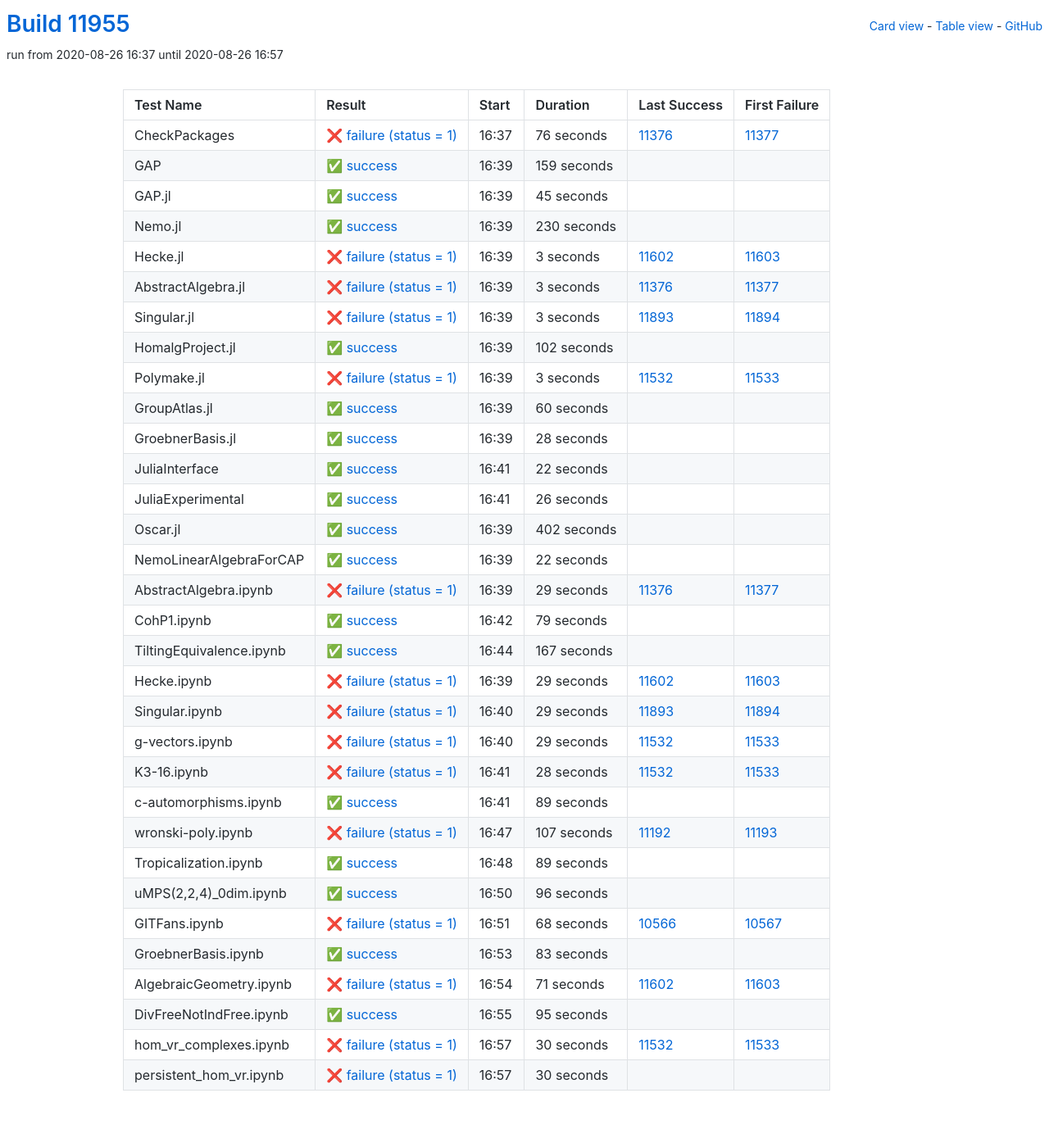
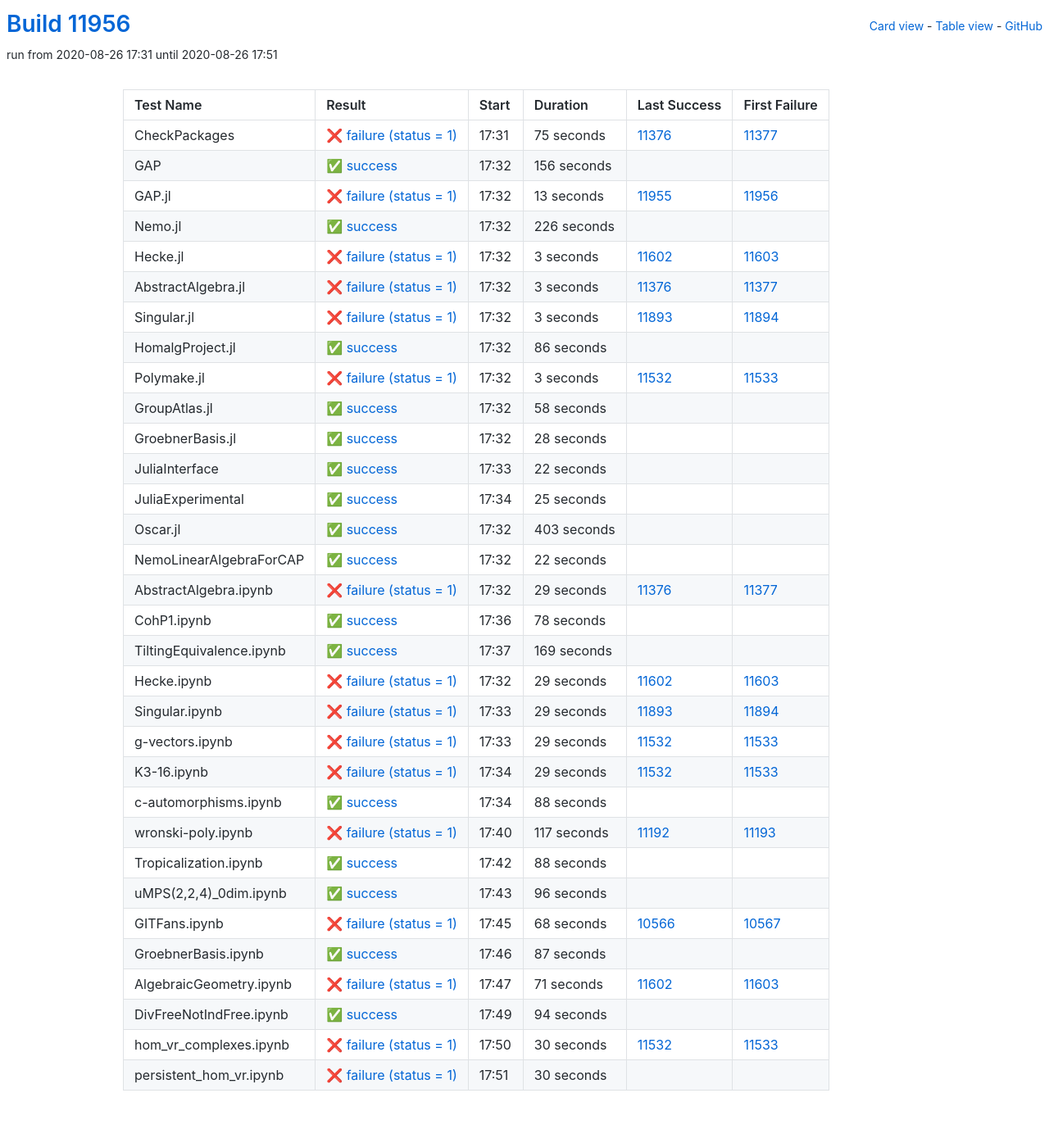
Before and after one commit to oscar-system/oscar-ci-status, a Jekyll site: the page built from table.html, in a window 1280 px wide. Shown: the whole page at 82% size. Built offline with Jekyll 4.4.1, drawn with Linux system fonts in a browser that asks for light colours.

Commit message:
Build #11956

```diff
--- a/_data/ci.yml
+++ b/_data/ci.yml
@@ -1,6 +1,6 @@
 ---
-build: 11955
-build_url: https://oscarci.mathematik.uni-kl.de/job/oscar/11955/
+build: 11956
+build_url: https://oscarci.mathematik.uni-kl.de/job/oscar/11956/
 job: oscar
 organization: oscar-system
 repo: oscar-ci-status
@@ -8,56 +8,56 @@
 tests:
 - name: CheckPackages
   id: checkpackages
-  log: https://oscarci.mathematik.uni-kl.de/job/oscar/11955/artifact/logs/build-11955/CheckPackages.log
-  start: 2020-08-26 16:37
+  log: https://oscarci.mathematik.uni-kl.de/job/oscar/11956/artifact/logs/build-11956/CheckPackages.log
+  start: 2020-08-26 17:31
   success: false
   exitcode: 1
   status: failure
-  duration: 76
+  duration: 75
   last_success: 11376
   last_success_url: https://oscarci.mathematik.uni-kl.de/job/oscar/11376/
   first_failure: 11377
   first_failure_url: https://oscarci.mathematik.uni-kl.de/job/oscar/11377/
 - name: GAP
   id: gap
-  log: https://oscarci.mathematik.uni-kl.de/job/oscar/11955/artifact/logs/build-11955/GAP.log
-  start: 2020-08-26 16:39
+  log: https://oscarci.mathematik.uni-kl.de/job/oscar/11956/artifact/logs/build-11956/GAP.log
+  start: 2020-08-26 17:32
   success: true
   exitcode: 0
   status: success
-  duration: 159
+  duration: 156
   last_success: false
   last_success_url:
   first_failure: false
   first_failure_url:
 - name: GAP.jl
   id: gap-jl
-  log: https://oscarci.mathematik.uni-kl.de/job/oscar/11955/artifact/logs/build-11955/GAP.jl.log
-  start: 2020-08-26 16:39
+  log: https://oscarci.mathematik.uni-kl.de/job/oscar/11956/artifact/logs/build-11956/GAP.jl.log
+  start: 2020-08-26 17:32
+  success: false
+  exitcode: 1
+  status: failure
+  duration: 13
+  last_success: 11955
+  last_success_url: https://oscarci.mathematik.uni-kl.de/job/oscar/11955/
+  first_failure: 11956
+  first_failure_url: https://oscarci.mathematik.uni-kl.de/job/oscar/11956/
+- name: Nemo.jl
+  id: nemo-jl
+  log: https://oscarci.mathematik.uni-kl.de/job/oscar/11956/artifact/logs/build-11956/Nemo.jl.log
+  start: 2020-08-26 17:32
   success: true
   exitcode: 0
   status: success
-  duration: 45
-  last_success: false
-  last_success_url:
-  first_failure: false
-  first_failure_url:
-- name: Nemo.jl
-  id: nemo-jl
-  log: https://oscarci.mathematik.uni-kl.de/job/oscar/11955/artifact/logs/build-11955/Nemo.jl.log
-  start: 2020-08-26 16:39
-  success: true
-  exitcode: 0
-  status: success
-  duration: 230
+  duration: 226
   last_success: false
   last_success_url:
   first_failure: false
   first_failure_url:
 - name: Hecke.jl
   id: hecke-jl
-  log: https://oscarci.mathematik.uni-kl.de/job/oscar/11955/artifact/logs/build-11955/Hecke.jl.log
-  start: 2020-08-26 16:39
+  log: https://oscarci.mathematik.uni-kl.de/job/oscar/11956/artifact/logs/build-11956/Hecke.jl.log
+  start: 2020-08-26 17:32
   success: false
   exitcode: 1
   status: failure
@@ -68,8 +68,8 @@
   first_failure_url: https://oscarci.mathematik.uni-kl.de/job/oscar/11603/
 - name: AbstractAlgebra.jl
   id: abstractalgebra-jl
-  log: https://oscarci.mathematik.uni-kl.de/job/oscar/11955/artifact/logs/build-11955/AbstractAlgebra.jl.log
-  start: 2020-08-26 16:39
+  log: https://oscarci.mathematik.uni-kl.de/job/oscar/11956/artifact/logs/build-11956/AbstractAlgebra.jl.log
+  start: 2020-08-26 17:32
   success: false
   exitcode: 1
   status: failure
@@ -80,8 +80,8 @@
   first_failure_url: https://oscarci.mathematik.uni-kl.de/job/oscar/11377/
 - name: Singular.jl
   id: singular-jl
-  log: https://oscarci.mathematik.uni-kl.de/job/oscar/11955/artifact/logs/build-11955/Singular.jl.log
-  start: 2020-08-26 16:39
+  log: https://oscarci.mathematik.uni-kl.de/job/oscar/11956/artifact/logs/build-11956/Singular.jl.log
+  start: 2020-08-26 17:32
   success: false
   exitcode: 1
   status: failure
@@ -92,20 +92,20 @@
   first_failure_url: https://oscarci.mathematik.uni-kl.de/job/oscar/11894/
 - name: HomalgProject.jl
   id: homalgproject-jl
-  log: https://oscarci.mathematik.uni-kl.de/job/oscar/11955/artifact/logs/build-11955/HomalgProject.jl.log
-  start: 2020-08-26 16:39
+  log: https://oscarci.mathematik.uni-kl.de/job/oscar/11956/artifact/logs/build-11956/HomalgProject.jl.log
+  start: 2020-08-26 17:32
   success: true
   exitcode: 0
   status: success
-  duration: 102
+  duration: 86
   last_success: false
   last_success_url:
   first_failure: false
   first_failure_url:
 - name: Polymake.jl
   id: polymake-jl
-  log: https://oscarci.mathematik.uni-kl.de/job/oscar/11955/artifact/logs/build-11955/Polymake.jl.log
-  start: 2020-08-26 16:39
+  log: https://oscarci.mathematik.uni-kl.de/job/oscar/11956/artifact/logs/build-11956/Polymake.jl.log
+  start: 2020-08-26 17:32
   success: false
   exitcode: 1
   status: failure
@@ -116,20 +116,20 @@
   first_failure_url: https://oscarci.mathematik.uni-kl.de/job/oscar/11533/
 - name: GroupAtlas.jl
   id: groupatlas-jl
-  log: https://oscarci.mathematik.uni-kl.de/job/oscar/11955/artifact/logs/build-11955/GroupAtlas.jl.log
-  start: 2020-08-26 16:39
+  log: https://oscarci.mathematik.uni-kl.de/job/oscar/11956/artifact/logs/build-11956/GroupAtlas.jl.log
+  start: 2020-08-26 17:32
   success: true
   exitcode: 0
   status: success
-  duration: 60
+  duration: 58
   last_success: false
   last_success_url:
   first_failure: false
   first_failure_url:
 - name: GroebnerBasis.jl
   id: groebnerbasis-jl
-  log: https://oscarci.mathematik.uni-kl.de/job/oscar/11955/artifact/logs/build-11955/GroebnerBasis.jl.log
-  start: 2020-08-26 16:39
+  log: https://oscarci.mathematik.uni-kl.de/job/oscar/11956/artifact/logs/build-11956/GroebnerBasis.jl.log
+  start: 2020-08-26 17:32
   success: true
   exitcode: 0
   status: success
@@ -140,8 +140,8 @@
   first_failure_url:
 - name: JuliaInterface
   id: juliainterface
-  log: https://oscarci.mathematik.uni-kl.de/job/oscar/11955/artifact/logs/build-11955/JuliaInterface.log
-  start: 2020-08-26 16:41
+  log: https://oscarci.mathematik.uni-kl.de/job/oscar/11956/artifact/logs/build-11956/JuliaInterface.log
+  start: 2020-08-26 17:33
   success: true
   exitcode: 0
   status: success
@@ -152,32 +152,32 @@
   first_failure_url:
 - name: JuliaExperimental
   id: juliaexperimental
-  log: https://oscarci.mathematik.uni-kl.de/job/oscar/11955/artifact/logs/build-11955/JuliaExperimental.log
-  start: 2020-08-26 16:41
+  log: https://oscarci.mathematik.uni-kl.de/job/oscar/11956/artifact/logs/build-11956/JuliaExperimental.log
+  start: 2020-08-26 17:34
   success: true
   exitcode: 0
   status: success
-  duration: 26
+  duration: 25
   last_success: false
   last_success_url:
   first_failure: false
   first_failure_url:
 - name: Oscar.jl
   id: oscar-jl
-  log: https://oscarci.mathematik.uni-kl.de/job/oscar/11955/artifact/logs/build-11955/Oscar.jl.log
-  start: 2020-08-26 16:39
+  log: https://oscarci.mathematik.uni-kl.de/job/oscar/11956/artifact/logs/build-11956/Oscar.jl.log
+  start: 2020-08-26 17:32
   success: true
   exitcode: 0
   status: success
-  duration: 402
+  duration: 403
   last_success: false
   last_success_url:
   first_failure: false
   first_failure_url:
 - name: NemoLinearAlgebraForCAP
   id: nemolinearalgebraforcap
-  log: https://oscarci.mathematik.uni-kl.de/job/oscar/11955/artifact/logs/build-11955/NemoLinearAlgebraForCAP.log
-  start: 2020-08-26 16:39
+  log: https://oscarci.mathematik.uni-kl.de/job/oscar/11956/artifact/logs/build-11956/NemoLinearAlgebraForCAP.log
+  start: 2020-08-26 17:32
   success: true
   exitcode: 0
   status: success
@@ -188,8 +188,8 @@
   first_failure_url:
 - name: AbstractAlgebra.ipynb
   id: abstractalgebra-ipynb
-  log: https://oscarci.mathematik.uni-kl.de/job/oscar/11955/artifact/logs/build-11955/AbstractAlgebra.ipynb.log
-  start: 2020-08-26 16:39
+  log: https://oscarci.mathematik.uni-kl.de/job/oscar/11956/artifact/logs/build-11956/AbstractAlgebra.ipynb.log
+  start: 2020-08-26 17:32
   success: false
   exitcode: 1
   status: failure
@@ -200,32 +200,32 @@
   first_failure_url: https://oscarci.mathematik.uni-kl.de/job/oscar/11377/
 - name: CohP1.ipynb
   id: cohp1-ipynb
-  log: https://oscarci.mathematik.uni-kl.de/job/oscar/11955/artifact/logs/build-11955/CohP1.ipynb.log
-  start: 2020-08-26 16:42
+  log: https://oscarci.mathematik.uni-kl.de/job/oscar/11956/artifact/logs/build-11956/CohP1.ipynb.log
+  start: 2020-08-26 17:36
   success: true
   exitcode: 0
   status: success
-  duration: 79
+  duration: 78
   last_success: false
   last_success_url:
   first_failure: false
   first_failure_url:
 - name: TiltingEquivalence.ipynb
   id: tiltingequivalence-ipynb
-  log: https://oscarci.mathematik.uni-kl.de/job/oscar/11955/artifact/logs/build-11955/TiltingEquivalence.ipynb.log
-  start: 2020-08-26 16:44
+  log: https://oscarci.mathematik.uni-kl.de/job/oscar/11956/artifact/logs/build-11956/TiltingEquivalence.ipynb.log
+  start: 2020-08-26 17:37
   success: true
   exitcode: 0
   status: success
-  duration: 167
+  duration: 169
   last_success: false
   last_success_url:
   first_failure: false
   first_failure_url:
 - name: Hecke.ipynb
   id: hecke-ipynb
-  log: https://oscarci.mathematik.uni-kl.de/job/oscar/11955/artifact/logs/build-11955/Hecke.ipynb.log
-  start: 2020-08-26 16:39
+  log: https://oscarci.mathematik.uni-kl.de/job/oscar/11956/artifact/logs/build-11956/Hecke.ipynb.log
+  start: 2020-08-26 17:32
   success: false
   exitcode: 1
   status: failure
@@ -236,8 +236,8 @@
   first_failure_url: https://oscarci.mathematik.uni-kl.de/job/oscar/11603/
 - name: Singular.ipynb
   id: singular-ipynb
-  log: https://oscarci.mathematik.uni-kl.de/job/oscar/11955/artifact/logs/build-11955/Singular.ipynb.log
-  start: 2020-08-26 16:40
+  log: https://oscarci.mathematik.uni-kl.de/job/oscar/11956/artifact/logs/build-11956/Singular.ipynb.log
+  start: 2020-08-26 17:33
   success: false
   exitcode: 1
   status: failure
@@ -248,8 +248,8 @@
   first_failure_url: https://oscarci.mathematik.uni-kl.de/job/oscar/11894/
 - name: g-vectors.ipynb
   id: g-vectors-ipynb
-  log: https://oscarci.mathematik.uni-kl.de/job/oscar/11955/artifact/logs/build-11955/g-vectors.ipynb.log
-  start: 2020-08-26 16:40
+  log: https://oscarci.mathematik.uni-kl.de/job/oscar/11956/artifact/logs/build-11956/g-vectors.ipynb.log
+  start: 2020-08-26 17:33
   success: false
   exitcode: 1
   status: failure
@@ -260,56 +260,56 @@
   first_failure_url: https://oscarci.mathematik.uni-kl.de/job/oscar/11533/
 - name: K3-16.ipynb
   id: k3-16-ipynb
-  log: https://oscarci.mathematik.uni-kl.de/job/oscar/11955/artifact/logs/build-11955/K3-16.ipynb.log
-  start: 2020-08-26 16:41
+  log: https://oscarci.mathematik.uni-kl.de/job/oscar/11956/artifact/logs/build-11956/K3-16.ipynb.log
+  start: 2020-08-26 17:34
   success: false
   exitcode: 1
   status: failure
-  duration: 28
+  duration: 29
   last_success: 11532
   last_success_url: https://oscarci.mathematik.uni-kl.de/job/oscar/11532/
   first_failure: 11533
   first_failure_url: https://oscarci.mathematik.uni-kl.de/job/oscar/11533/
 - name: c-automorphisms.ipynb
   id: c-automorphisms-ipynb
-  log: https://oscarci.mathematik.uni-kl.de/job/oscar/11955/artifact/logs/build-11955/c-automorphisms.ipynb.log
-  start: 2020-08-26 16:41
+  log: https://oscarci.mathematik.uni-kl.de/job/oscar/11956/artifact/logs/build-11956/c-automorphisms.ipynb.log
+  start: 2020-08-26 17:34
   success: true
   exitcode: 0
   status: success
-  duration: 89
+  duration: 88
   last_success: false
   last_success_url:
   first_failure: false
   first_failure_url:
 - name: wronski-poly.ipynb
   id: wronski-poly-ipynb
-  log: https://oscarci.mathematik.uni-kl.de/job/oscar/11955/artifact/logs/build-11955/wronski-poly.ipynb.log
-  start: 2020-08-26 16:47
+  log: https://oscarci.mathematik.uni-kl.de/job/oscar/11956/artifact/logs/build-11956/wronski-poly.ipynb.log
+  start: 2020-08-26 17:40
   success: false
   exitcode: 1
   status: failure
-  duration: 107
+  duration: 117
   last_success: 11192
   last_success_url: https://oscarci.mathematik.uni-kl.de/job/oscar/11192/
   first_failure: 11193
   first_failure_url: https://oscarci.mathematik.uni-kl.de/job/oscar/11193/
 - name: Tropicalization.ipynb
   id: tropicalization-ipynb
-  log: https://oscarci.mathematik.uni-kl.de/job/oscar/11955/artifact/logs/build-11955/Tropicalization.ipynb.log
-  start: 2020-08-26 16:48
+  log: https://oscarci.mathematik.uni-kl.de/job/oscar/11956/artifact/logs/build-11956/Tropicalization.ipynb.log
+  start: 2020-08-26 17:42
   success: true
   exitcode: 0
   status: success
-  duration: 89
+  duration: 88
   last_success: false
   last_success_url:
   first_failure: false
   first_failure_url:
 - name: uMPS(2,2,4)_0dim.ipynb
   id: umps-2-2-4-0dim-ipynb
-  log: https://oscarci.mathematik.uni-kl.de/job/oscar/11955/artifact/logs/build-11955/uMPS-2-2-4-_0dim.ipynb.log
-  start: 2020-08-26 16:50
+  log: https://oscarci.mathematik.uni-kl.de/job/oscar/11956/artifact/logs/build-11956/uMPS-2-2-4-_0dim.ipynb.log
+  start: 2020-08-26 17:43
   success: true
   exitcode: 0
   status: success
@@ -320,8 +320,8 @@
   first_failure_url:
 - name: GITFans.ipynb
   id: gitfans-ipynb
-  log: https://oscarci.mathematik.uni-kl.de/job/oscar/11955/artifact/logs/build-11955/GITFans.ipynb.log
-  start: 2020-08-26 16:51
+  log: https://oscarci.mathematik.uni-kl.de/job/oscar/11956/artifact/logs/build-11956/GITFans.ipynb.log
+  start: 2020-08-26 17:45
   success: false
   exitcode: 1
   status: failure
@@ -332,20 +332,20 @@
   first_failure_url: https://oscarci.mathematik.uni-kl.de/job/oscar/10567/
 - name: GroebnerBasis.ipynb
   id: groebnerbasis-ipynb
-  log: https://oscarci.mathematik.uni-kl.de/job/oscar/11955/artifact/logs/build-11955/GroebnerBasis.ipynb.log
-  start: 2020-08-26 16:53
+  log: https://oscarci.mathematik.uni-kl.de/job/oscar/11956/artifact/logs/build-11956/GroebnerBasis.ipynb.log
+  start: 2020-08-26 17:46
   success: true
   exitcode: 0
   status: success
-  duration: 83
+  duration: 87
   last_success: false
   last_success_url:
   first_failure: false
   first_failure_url:
 - name: AlgebraicGeometry.ipynb
   id: algebraicgeometry-ipynb
-  log: https://oscarci.mathematik.uni-kl.de/job/oscar/11955/artifact/logs/build-11955/AlgebraicGeometry.ipynb.log
-  start: 2020-08-26 16:54
+  log: https://oscarci.mathematik.uni-kl.de/job/oscar/11956/artifact/logs/build-11956/AlgebraicGeometry.ipynb.log
+  start: 2020-08-26 17:47
   success: false
   exitcode: 1
   status: failure
@@ -356,20 +356,20 @@
   first_failure_url: https://oscarci.mathematik.uni-kl.de/job/oscar/11603/
 - name: DivFreeNotIndFree.ipynb
   id: divfreenotindfree-ipynb
-  log: https://oscarci.mathematik.uni-kl.de/job/oscar/11955/artifact/logs/build-11955/DivFreeNotIndFree.ipynb.log
-  start: 2020-08-26 16:55
+  log: https://oscarci.mathematik.uni-kl.de/job/oscar/11956/artifact/logs/build-11956/DivFreeNotIndFree.ipynb.log
+  start: 2020-08-26 17:49
   success: true
   exitcode: 0
   status: success
-  duration: 95
+  duration: 94
   last_success: false
   last_success_url:
   first_failure: false
   first_failure_url:
 - name: hom_vr_complexes.ipynb
   id: hom-vr-complexes-ipynb
-  log: https://oscarci.mathematik.uni-kl.de/job/oscar/11955/artifact/logs/build-11955/hom_vr_complexes.ipynb.log
-  start: 2020-08-26 16:57
+  log: https://oscarci.mathematik.uni-kl.de/job/oscar/11956/artifact/logs/build-11956/hom_vr_complexes.ipynb.log
+  start: 2020-08-26 17:50
   success: false
   exitcode: 1
   status: failure
@@ -380,8 +380,8 @@
   first_failure_url: https://oscarci.mathematik.uni-kl.de/job/oscar/11533/
 - name: persistent_hom_vr.ipynb
   id: persistent-hom-vr-ipynb
-  log: https://oscarci.mathematik.uni-kl.de/job/oscar/11955/artifact/logs/build-11955/persistent_hom_vr.ipynb.log
-  start: 2020-08-26 16:57
+  log: https://oscarci.mathematik.uni-kl.de/job/oscar/11956/artifact/logs/build-11956/persistent_hom_vr.ipynb.log
+  start: 2020-08-26 17:51
   success: false
   exitcode: 1
   status: failure
```
Also changed, not shown: README.md.
